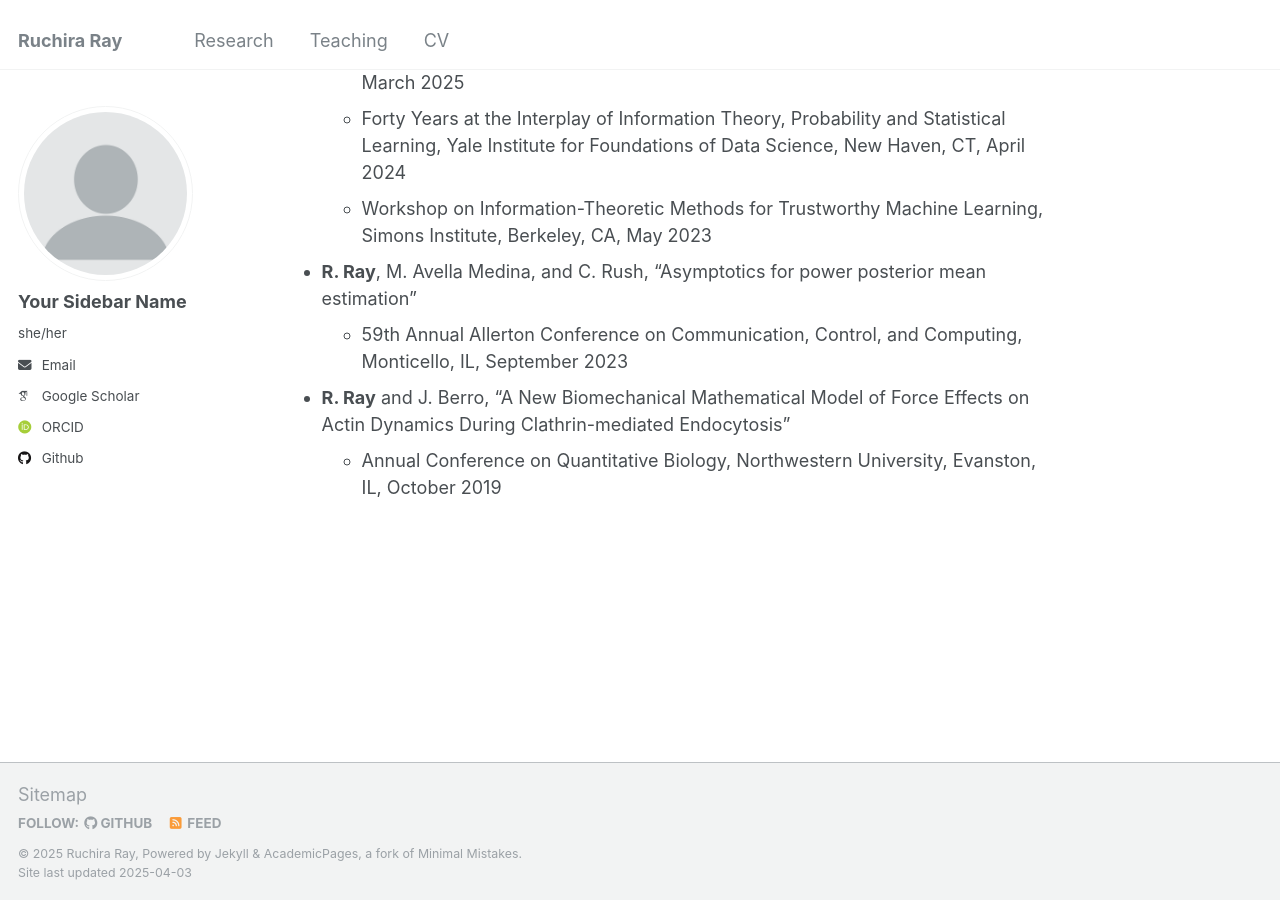
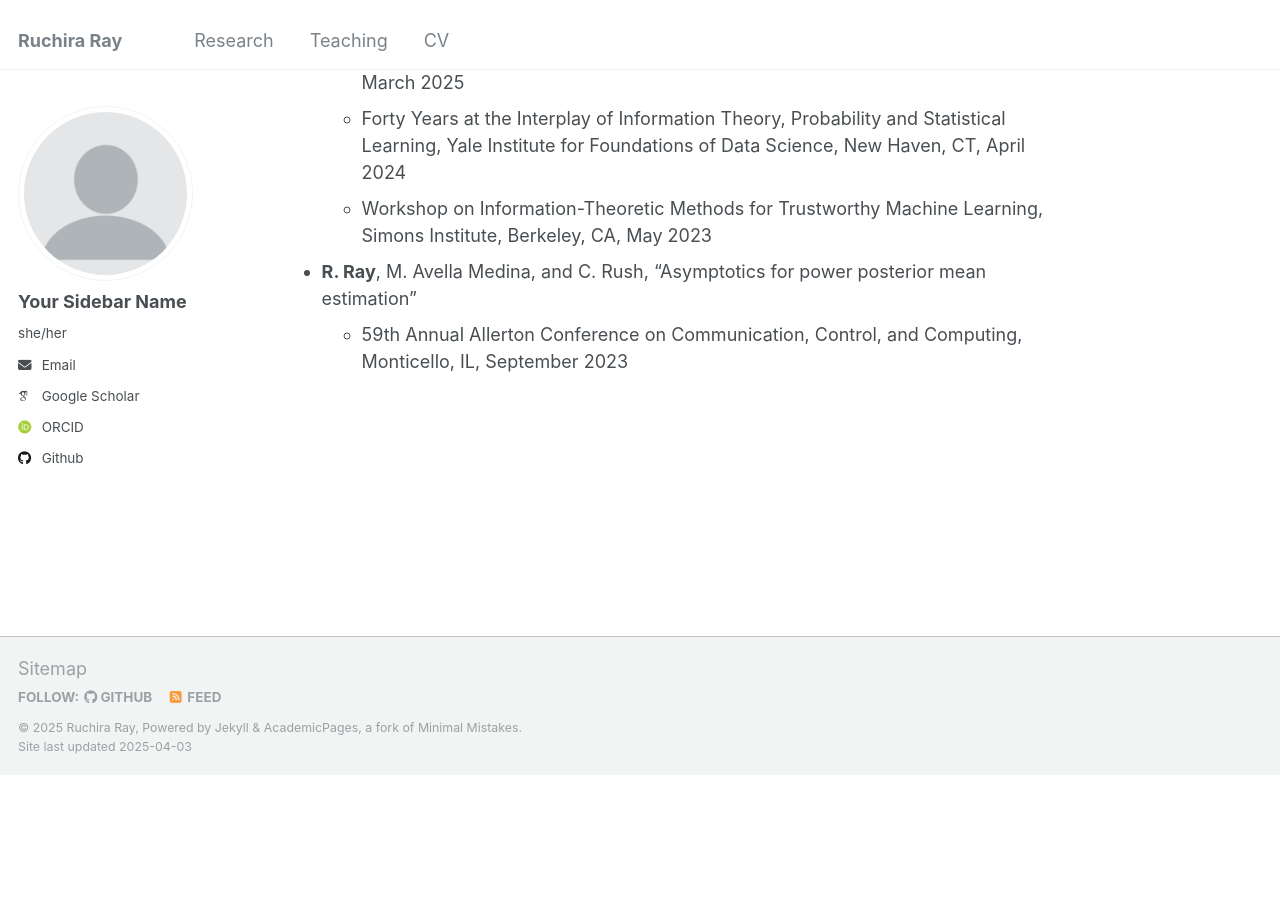
Before and after one commit to rray123/rray123.github.io, a Jekyll site: the page built from _pages/research.md, in a window 1280 px wide and 900 px high, scrolled down 559 px. Built offline with Jekyll 4.4.1, drawn with Linux system fonts in a browser that asks for light colours; some web fonts are replaced; after the commit the page ends 1333 px from its top, so only the background shows below that.

Commit message:
Update research.md

```diff
--- a/_pages/research.md
+++ b/_pages/research.md
@@ -22,6 +22,3 @@ output:
 
 * **R. Ray**, M. Avella Medina, and C. Rush, “Asymptotics for power posterior mean estimation"
     * 59th Annual Allerton Conference on Communication, Control, and Computing, Monticello, IL, September 2023
-
-* **R. Ray** and J. Berro, "A New Biomechanical Mathematical Model of Force Effects on Actin Dynamics During Clathrin-mediated Endocytosis"
-    * Annual Conference on Quantitative Biology, Northwestern University, Evanston, IL, October 2019
```
